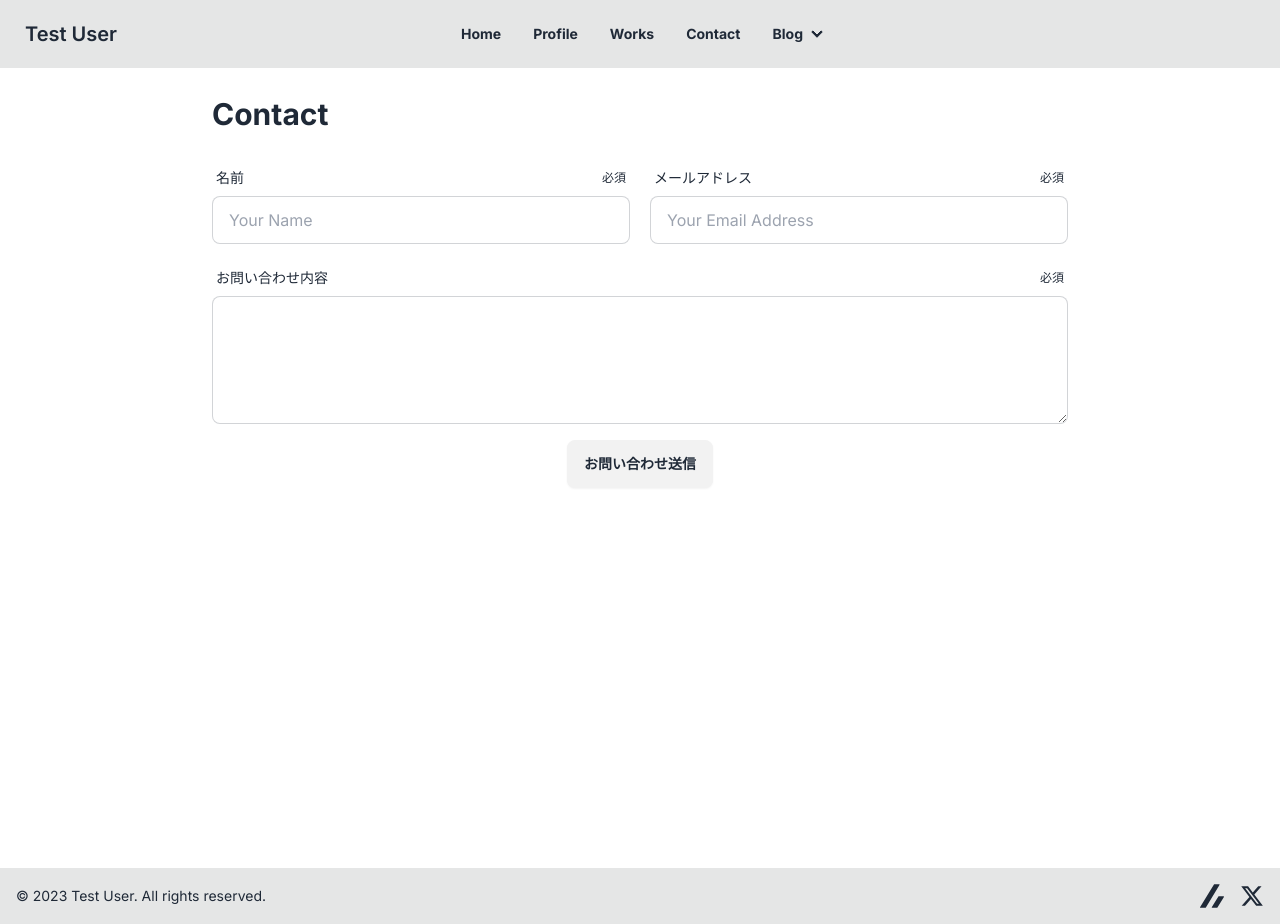
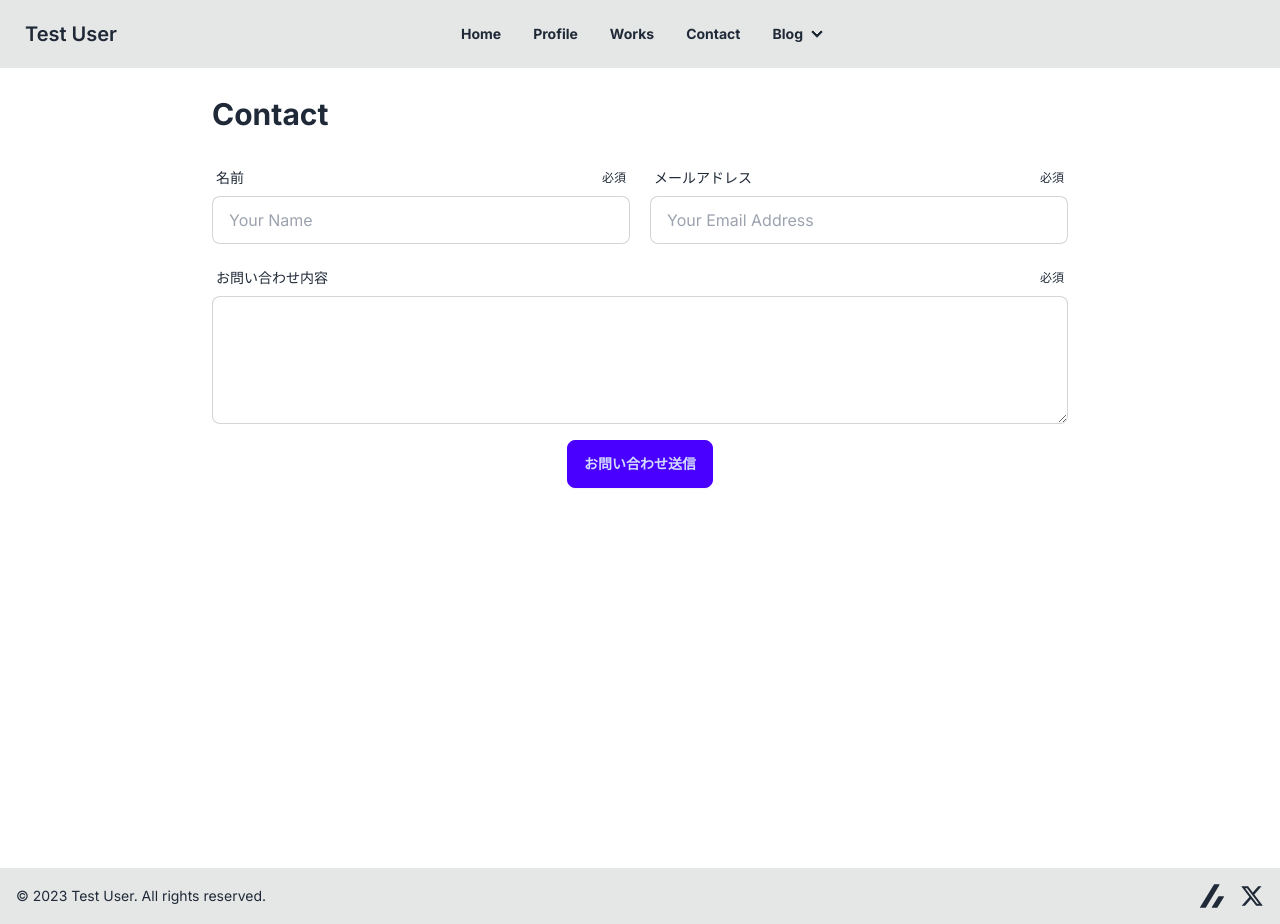
Before and after one commit to Milix-M/milix-m_tempest, a Next.js app in the folder web/: page /contact in a window 1280 px wide. Built offline with nearby package versions, Linux system fonts and the light colour scheme.

Commit message:
change button color

```diff
--- a/web/src/app/(profilepages)/contact/page.tsx
+++ b/web/src/app/(profilepages)/contact/page.tsx
@@ -94,7 +94,7 @@ export default function Contact () {
             <span className='text-sm'>{errors.message?.message}</span>
           )}
           <div className='flex justify-center mt-4'>
-            <button className='btn'>お問い合わせ送信</button>
+            <button className='btn btn-primary'>お問い合わせ送信</button>
           </div>
         </div>
       </form>
```
